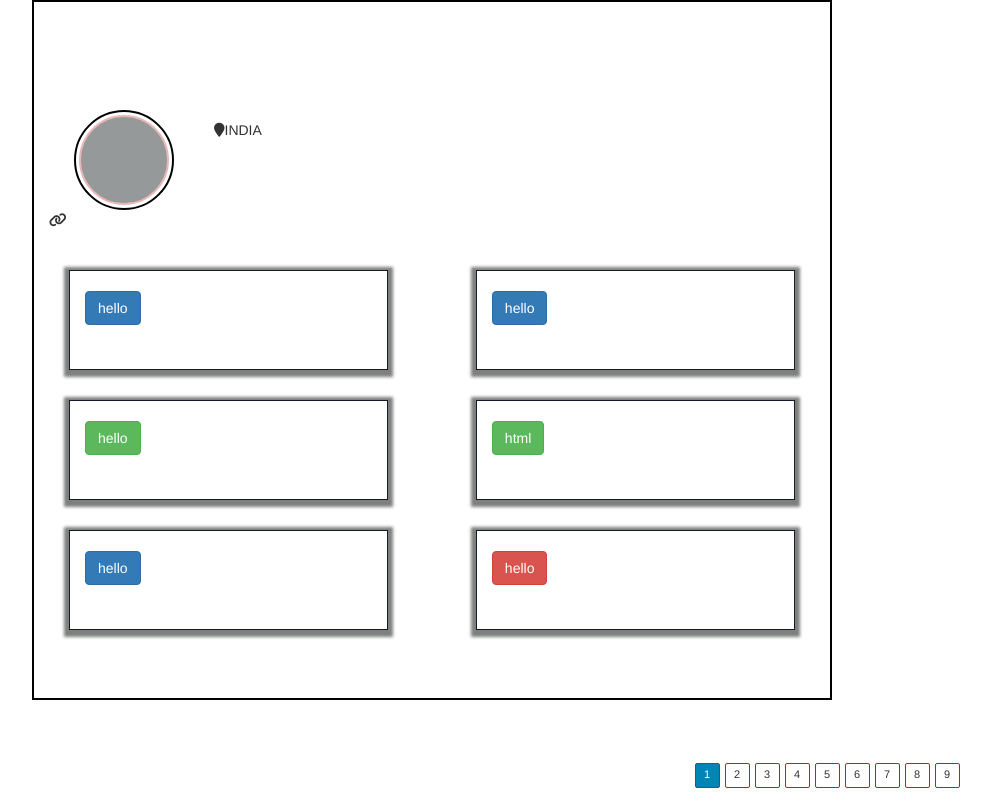
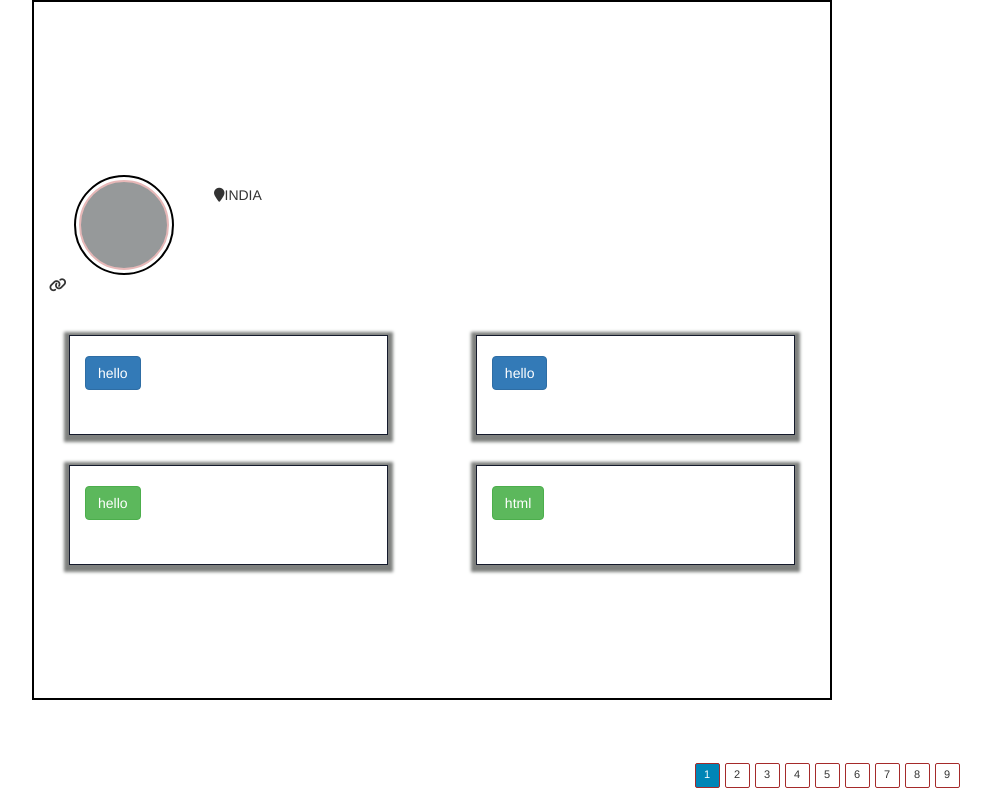
Before and after one commit to karthikarnm/fyle, a plain HTML site: page index.html in a window 1280 px wide. Shown: the top 800 px of the page, without its empty margins (208-1199 px from the left). Drawn offline with nearby package versions, Linux system fonts and the light colour scheme; no server answers.

Commit message:
Update index.html

```diff
--- a/index.html
+++ b/index.html
@@ -116,7 +116,7 @@
   const paginatedList = document.getElementById("paginated-list");
   const listItems = paginatedList.querySelectorAll("li");
 
-  const paginationLimit = 6;
+  const paginationLimit = 4;
   const pageCount = 9;
   const paginationWordLimit = 6;
   const pageWordCount = 9;
```
